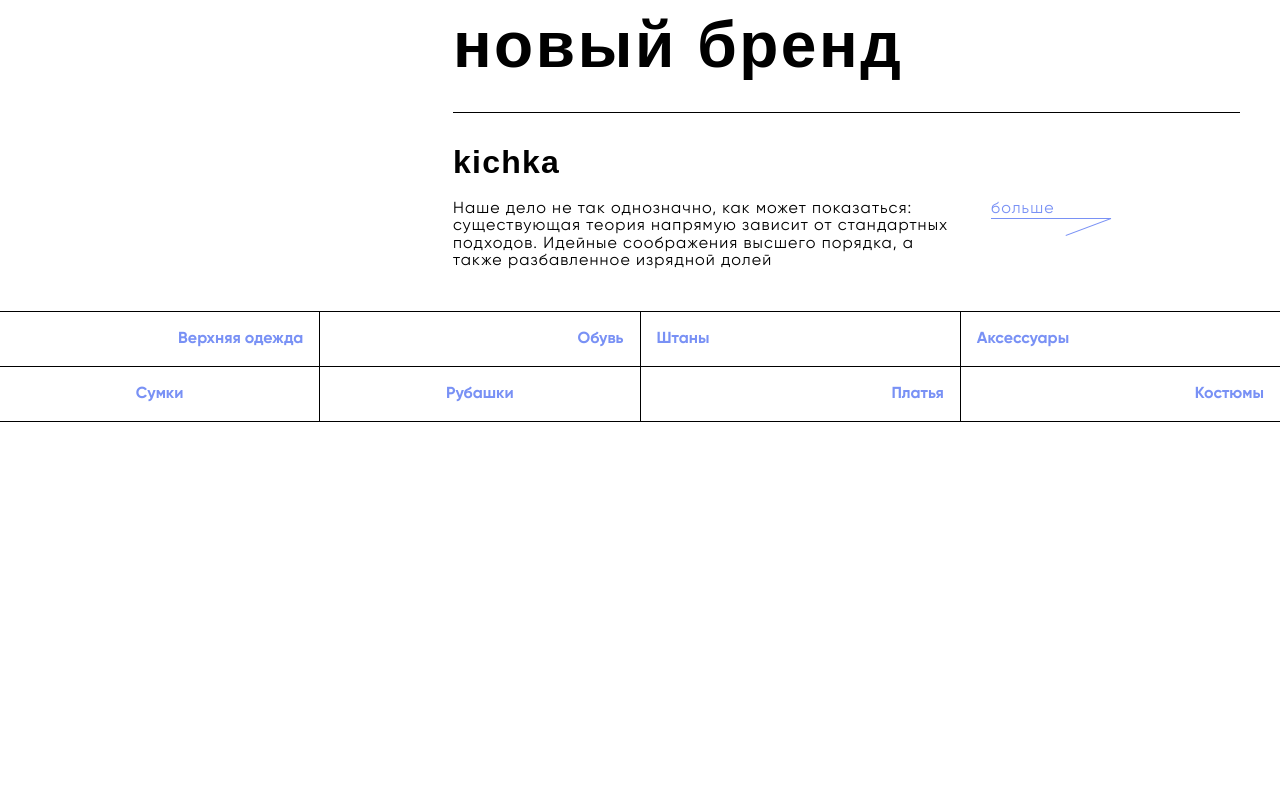
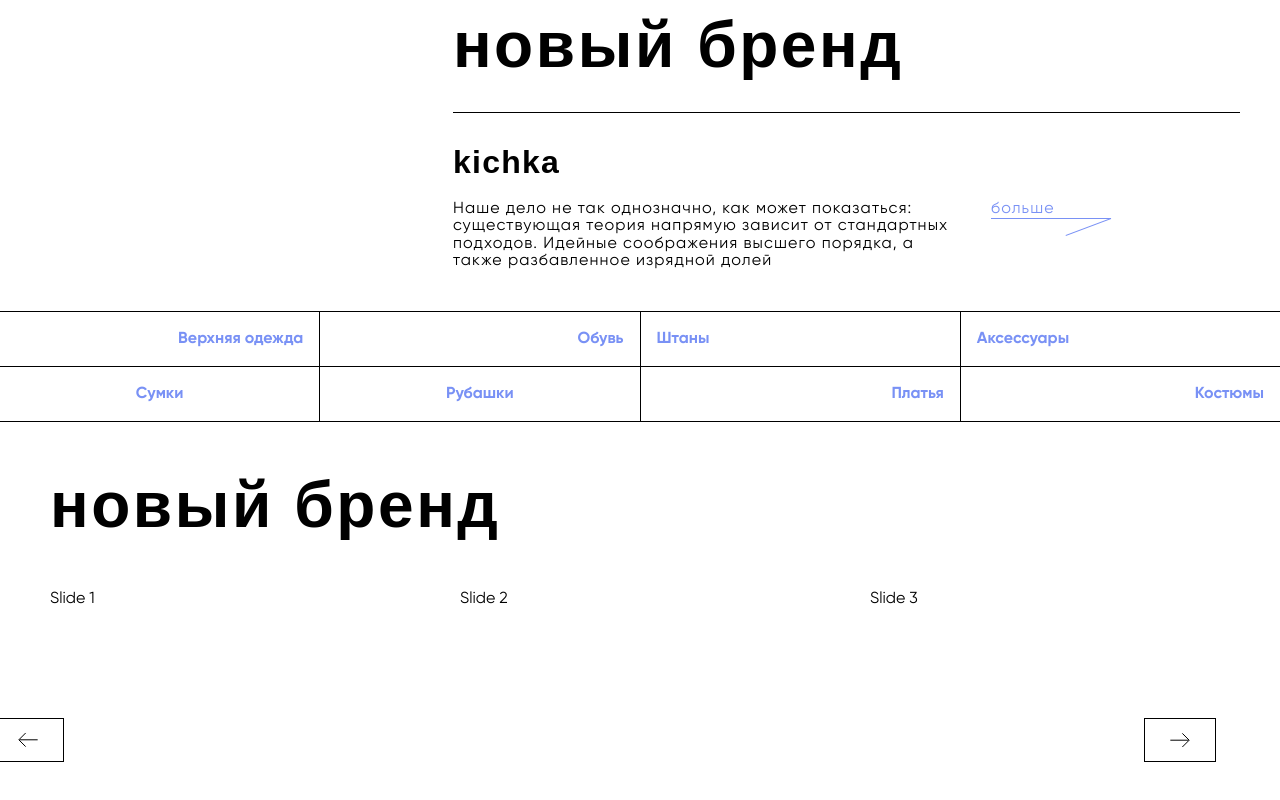
Before and after one commit to alimongairo/reup-front, a React (Vite) app: page / in a window 1280 px wide. Shown: the part 671-1471 px from the top of the page. Before the commit the page ends 1143 px from the top, so only its background shows below. Built offline with nearby package versions, Linux system fonts and the light colour scheme; a web font is replaced by a local one.

Commit message:
part of swiper and some fxs

```diff
--- a/package.json
+++ b/package.json
@@ -14,9 +14,9 @@
     "@emotion/styled": "^11.11.0",
     "@mui/material": "^5.14.7",
     "@mui/styled-engine-sc": "^5.14.7",
+    "@reduxjs/toolkit": "^1.9.5",
     "@types/react-lazy-load-image-component": "^1.5.3",
     "classnames": "^2.3.2",
-    "@reduxjs/toolkit": "^1.9.5",
     "react": "^18.2.0",
     "react-anchor-link-smooth-scroll": "^1.0.12",
     "react-dom": "^18.2.0",
@@ -25,6 +25,7 @@
     "react-router-dom": "^6.15.0",
     "react-uid": "^2.3.3",
     "styled-components": "^5.3.11",
+    "swiper": "^10.2.0",
     "vite-plugin-eslint": "^1.8.1",
     "vite-plugin-svgr": "^3.2.0"
   },
--- a/src/components/ui/Bricks/index.tsx
+++ b/src/components/ui/Bricks/index.tsx
@@ -17,11 +17,12 @@ interface IBrick {
 
 interface IProps {
     list: IBrick[];
+    className?: string;
 }
 
-function Bricks({ list }: IProps) {
+function Bricks({ list, className }: IProps) {
     return (
-        <ul className={cx.bricks}>
+        <ul className={cls(cx.bricks, className)}>
             {
                 list.map(({ link, label, align = EAlign.Left }) => (
                     <li className={cls(cx.item, cx[align])}><NavLink to={link}>{label}</NavLink></li>
--- a/src/components/ui/Button/index.scss
+++ b/src/components/ui/Button/index.scss
@@ -20,7 +20,7 @@
     }
 
     &.MuiButton-sizeMedium {
-        height: 50px;
+        max-height: 50px;
         box-sizing: border-box;
         padding: 16px 24px;
         font-size: 16px;
--- a/src/components/ui/Button/index.tsx
+++ b/src/components/ui/Button/index.tsx
@@ -14,11 +14,11 @@ const MyButton = ({ children, viewType = "default", colorM = "black", iconName,
   const { variant = "outlined", size = "medium" } = props;
 
   return (
-    <Button {...props} className={cls(props.className, "button", colorM, {
+    <Button {...props} className={cls("button", colorM, {
       "icon": viewType === "iconBtn",
       [`icon-${iconName}`]: iconName,
       ["active"]: isActive,
-    })} variant={variant} size={size} >
+    }, props.className)} variant={variant} size={size} >
       {children}
     </Button>
   )
--- a/src/components/ui/NavLink/index.tsx
+++ b/src/components/ui/NavLink/index.tsx
@@ -4,11 +4,11 @@ import cls from 'classnames';
 import cx from './index.module.scss';
 
 export default function MyNavLink(props: NavLinkProps) {
-  const { to, children } = props;
+  const { to, children, className } = props;
 
   return (
     <NavLink to={to}
-      className={({ isActive }) => cls({ [cx.active]: isActive })}
+      className={({ isActive }) => cls({ [cx.active]: isActive }, className as string)}
     >
       {children}
     </NavLink>
--- /dev/null
+++ b/src/pages/MainPage/components/ProductSelections/index.module.scss
@@ -0,0 +1,33 @@
+@import '../../../../styles/vars.scss';
+
+.wrapper {
+    height: 300px;
+    position: relative;
+}
+
+.nav {
+    button {
+        background: $color-snow;
+        width: 44px;
+        height: 44px;
+        padding: 0;
+
+        position: absolute;
+        top: 50%;
+        transform: translate(-50%, -50%);
+
+        &.prevBtn {
+            left: -22px;
+
+            svg {
+                transform: rotate(180deg);
+            }
+        }
+
+        &.nextBtn {
+            right: -22px;
+        }
+    }
+
+
+}
--- /dev/null
+++ b/src/pages/MainPage/components/ProductSelections/index.tsx
@@ -0,0 +1,53 @@
+import React, { useCallback, useRef } from 'react';
+import { Navigation } from 'swiper/modules';
+import { Swiper, SwiperSlide } from 'swiper/react';
+import { useSwiper } from 'swiper/react';
+import 'swiper/css';
+import 'swiper/css/navigation';
+import cx from './index.module.scss';
+import { Button } from "../../../../components/ui";
+import { type Swiper as SwiperRef } from 'swiper'
+import {ReactComponent as ArrowIcon} from '../../../../../static/images/icons/arrows/default.svg';
+import cls from 'classnames';
+export default function ProductSelections() {
+    const swiperRef = useRef<SwiperRef>();
+
+    const onPrevClick = useCallback(
+        () => {
+            swiperRef.current?.slidePrev()
+        },
+        [swiperRef],
+    )
+
+    const onNextClick = useCallback(
+        () => {
+            swiperRef.current?.slideNext()
+        },
+        [swiperRef],
+    )
+
+    return (
+        <div className={cx.wrapper}>
+            <Swiper
+
+
+                spaceBetween={50}
+                slidesPerView={3}
+
+                modules={[Navigation]}
+                onBeforeInit={(swiper) => {
+                    swiperRef.current = swiper;
+                }}
+            >
+                <SwiperSlide>Slide 1</SwiperSlide>
+                <SwiperSlide>Slide 2</SwiperSlide>
+                <SwiperSlide>Slide 3</SwiperSlide>
+                <SwiperSlide>Slide 4</SwiperSlide>
+            </Swiper>
+            <div className={cx.nav}>
+                <Button  onClick={onPrevClick} className={cx.prevBtn}><ArrowIcon fill="#000000" stroke="#000000"  /></Button>
+                <Button  onClick={onNextClick} className={cx.nextBtn}><ArrowIcon fill="#000000" stroke="#000000" /></Button>
+            </div>
+        </div>
+    )
+}
--- a/src/pages/MainPage/components/index.ts
+++ b/src/pages/MainPage/components/index.ts
@@ -1,3 +1,4 @@
 import Top from "./Top";
+import ProductSelections from "./ProductSelections";
 
-export {Top}
+export {Top, ProductSelections};
--- /dev/null
+++ b/src/pages/MainPage/index.module.scss
@@ -0,0 +1,13 @@
+@import '../../styles/vars.scss';
+
+@media(max-width: $media-mobile) {
+    .bricks{
+        margin-bottom: $mb-lg;
+    }
+}
+
+@media(min-width: $media-desktop) {
+    .bricks{
+        margin-bottom: $mb-lg-mobile;
+    }
+}
--- a/src/pages/MainPage/index.tsx
+++ b/src/pages/MainPage/index.tsx
@@ -1,8 +1,9 @@
 import React, { useState } from 'react'
 import { MainLayout } from "../../layouts"
-import { Top } from "./components"
-import { Bricks, EAlign, IBrick } from "../../components/ui"
+import { ProductSelections, Top } from "./components"
+import { Bricks, EAlign, IBrick, Typography } from "../../components/ui"
 import { ERoutes } from "../../app/router/types"
+import cx from './index.module.scss';
 
 const bricksListMock: IBrick[] = [
   {
@@ -51,7 +52,9 @@ export default function MainPage() {
   return (
     <MainLayout>
       <Top />
-      <Bricks list={bricksList} />
+      <Bricks list={bricksList} className={cx.bricks}/>
+      <Typography variant="h1">новый бренд</Typography>
+      <ProductSelections />
     </MainLayout>
   )
 }
--- a/src/styles/vars.scss
+++ b/src/styles/vars.scss
@@ -13,6 +13,9 @@ $margin-h2-mobile: 16px;
 $margin-h3: 20px;
 $margin-h3-mobile: 16px;
 
+$mb-lg: 120px;
+$mb-lg-mobile: 48px;
+
 $color-snow: #FFFFFF;
 $color-black: #000000;
 $color-primary: #7991F5;
```
Also changed, not shown: 1 other file (tests, documents, lock files or other folders).
